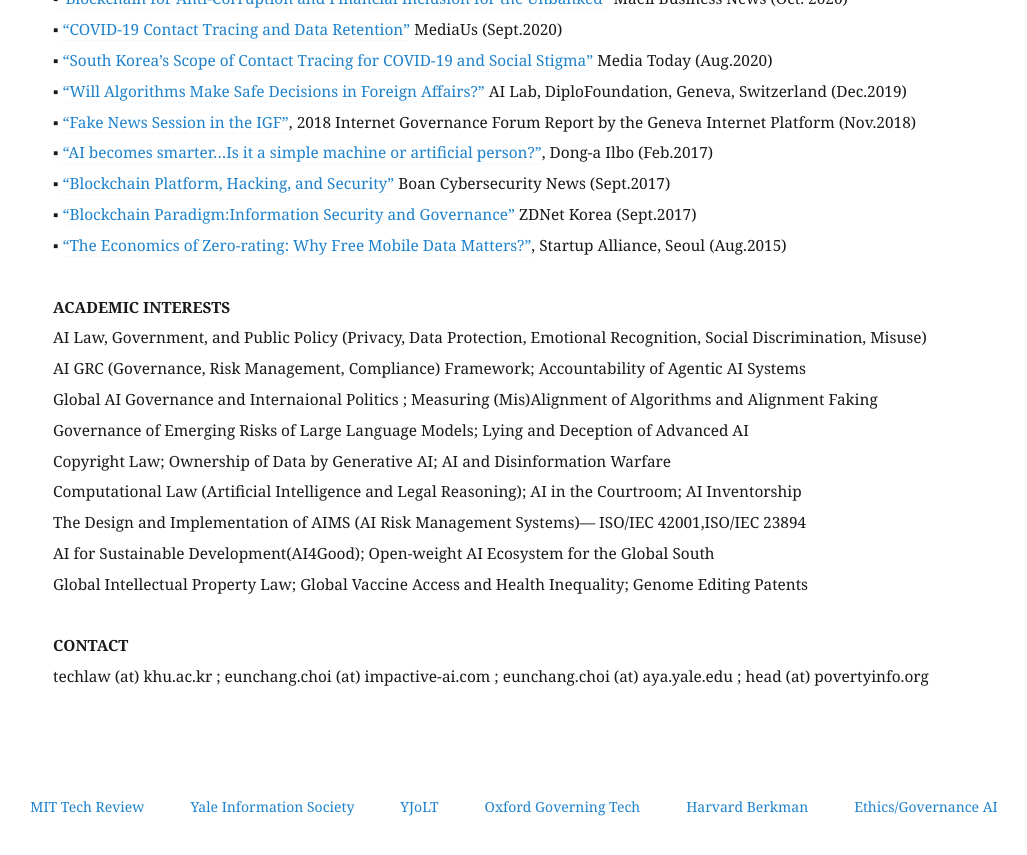
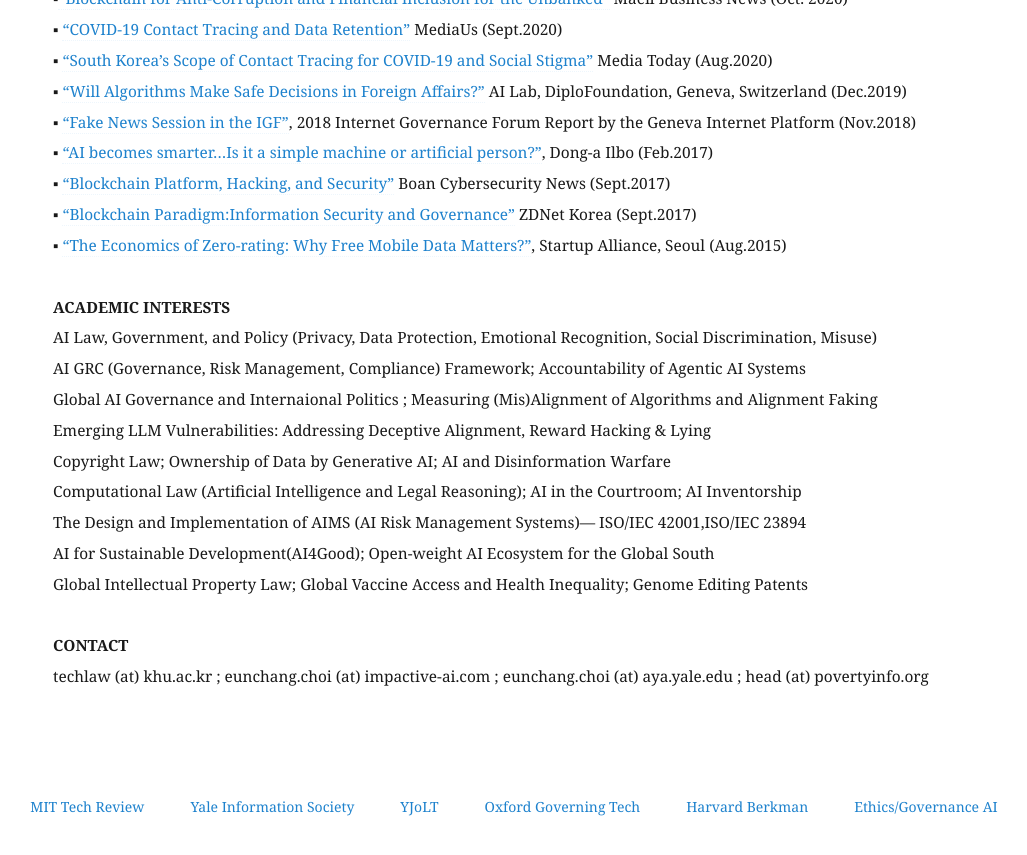
Before and after one commit to eunchangchoi/eunchangchoi.github.io, a Jekyll site: the page built from index.md, in a window 1280 px wide and 900 px high, scrolled down 10926 px. Shown: the top 855 px of the window, without its empty margins (47-1074 px from the left). Built offline with Jekyll 4.4.1, drawn with Linux system fonts in a browser that asks for light colours.

Commit message:
Update index.md

```diff
--- a/index.md
+++ b/index.md
@@ -246,10 +246,10 @@ title: "Eun Chang Choi 최은창"
 
  <br>
  <strong> ACADEMIC INTERESTS </strong> <br>
-   AI Law, Government, and Public Policy (Privacy, Data Protection, Emotional Recognition, Social Discrimination, Misuse) <br>
+   AI Law, Government, and Policy (Privacy, Data Protection, Emotional Recognition, Social Discrimination, Misuse) <br>
    AI GRC (Governance, Risk Management, Compliance) Framework; Accountability of Agentic AI Systems <br>
    Global AI Governance and Internaional Politics ; Measuring (Mis)Alignment of Algorithms and Alignment Faking <br>
-   Governance of Emerging Risks of Large Language Models; Lying and Deception of Advanced AI <br>
+   Emerging LLM Vulnerabilities: Addressing Deceptive Alignment, Reward Hacking & Lying <br>
    Copyright Law; Ownership of Data by Generative AI; AI and Disinformation Warfare <br>
    Computational Law (Artificial Intelligence and Legal Reasoning); AI in the Courtroom; AI Inventorship <br>
    The Design and Implementation of AIMS (AI Risk Management Systems)— ISO/IEC 42001,ISO/IEC 23894  <br>
```
